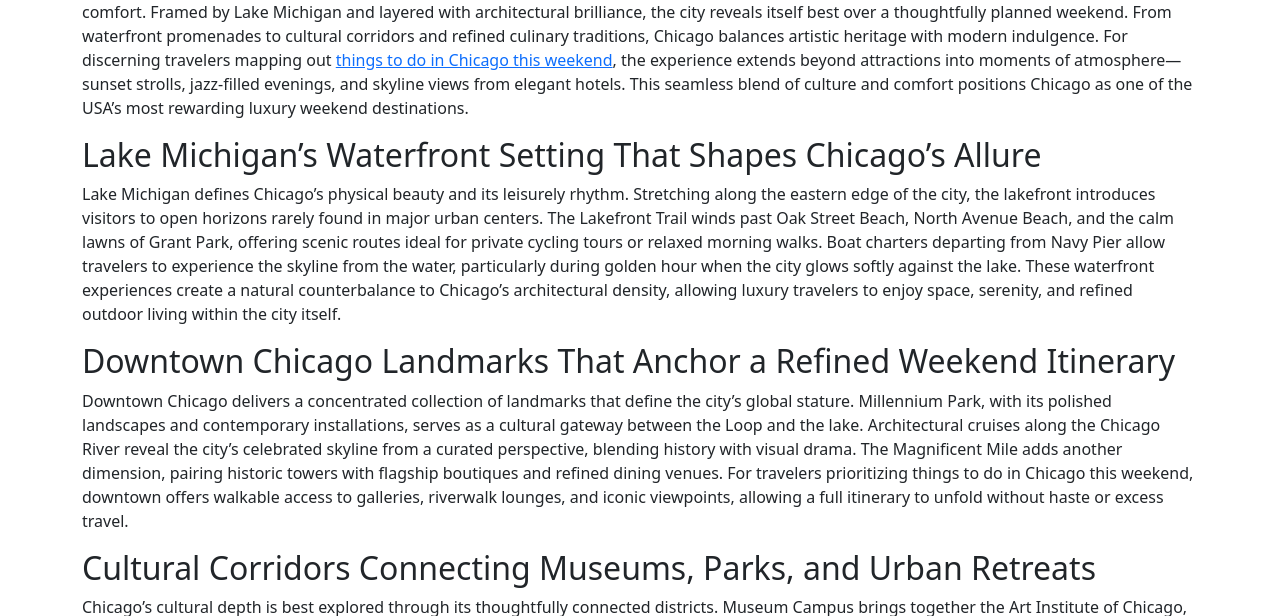
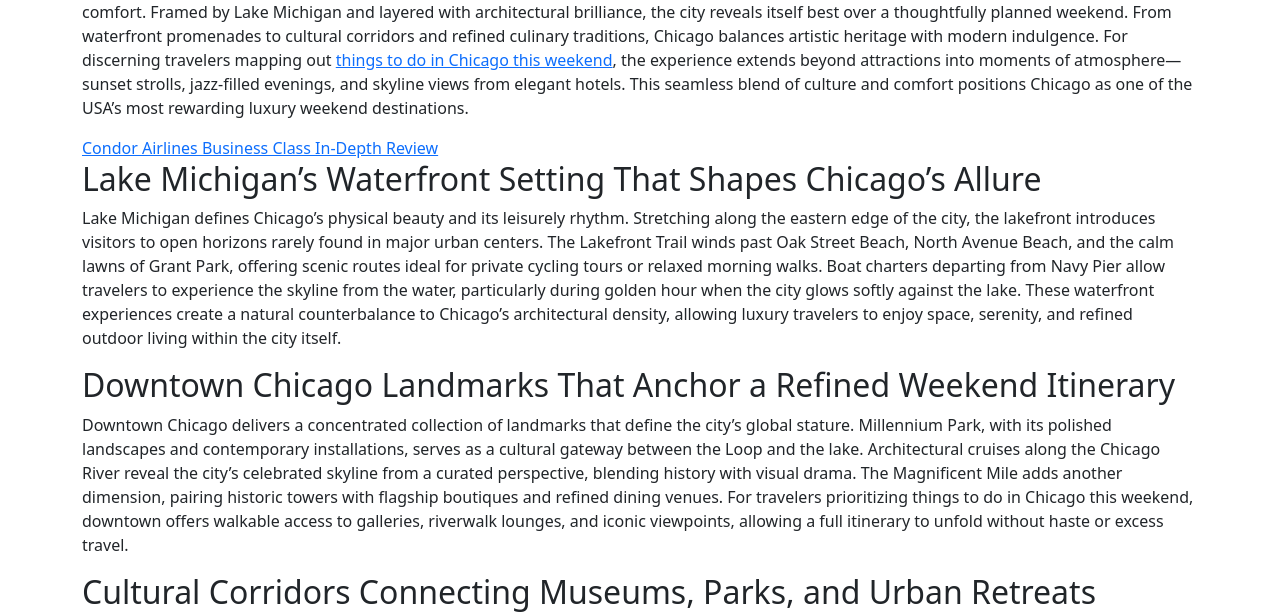
Before and after one commit to tanyaprasad006/travelwithchrishemsworth, a website: page index.html in a window 1280 px wide. Shown: the part 144-760 px from the top of the page. Drawn offline with nearby package versions, Linux system fonts and the light colour scheme.

Commit message:
Update index.html

```diff
--- a/index.html
+++ b/index.html
@@ -32,6 +32,7 @@
                 jazz-filled evenings, and skyline views from elegant hotels. This seamless blend of culture and comfort
                 positions
                 Chicago as one of the USA’s most rewarding luxury weekend destinations.</p>
+            <a href="https://tanyaprasad006.github.io/hi/Condor-Airlines-review">Condor Airlines Business Class In-Depth Review</a>
 
             <h2>Lake Michigan’s Waterfront Setting That Shapes Chicago’s Allure</h2>
             <p>Lake Michigan defines Chicago’s physical beauty and its leisurely rhythm. Stretching along the eastern
```
